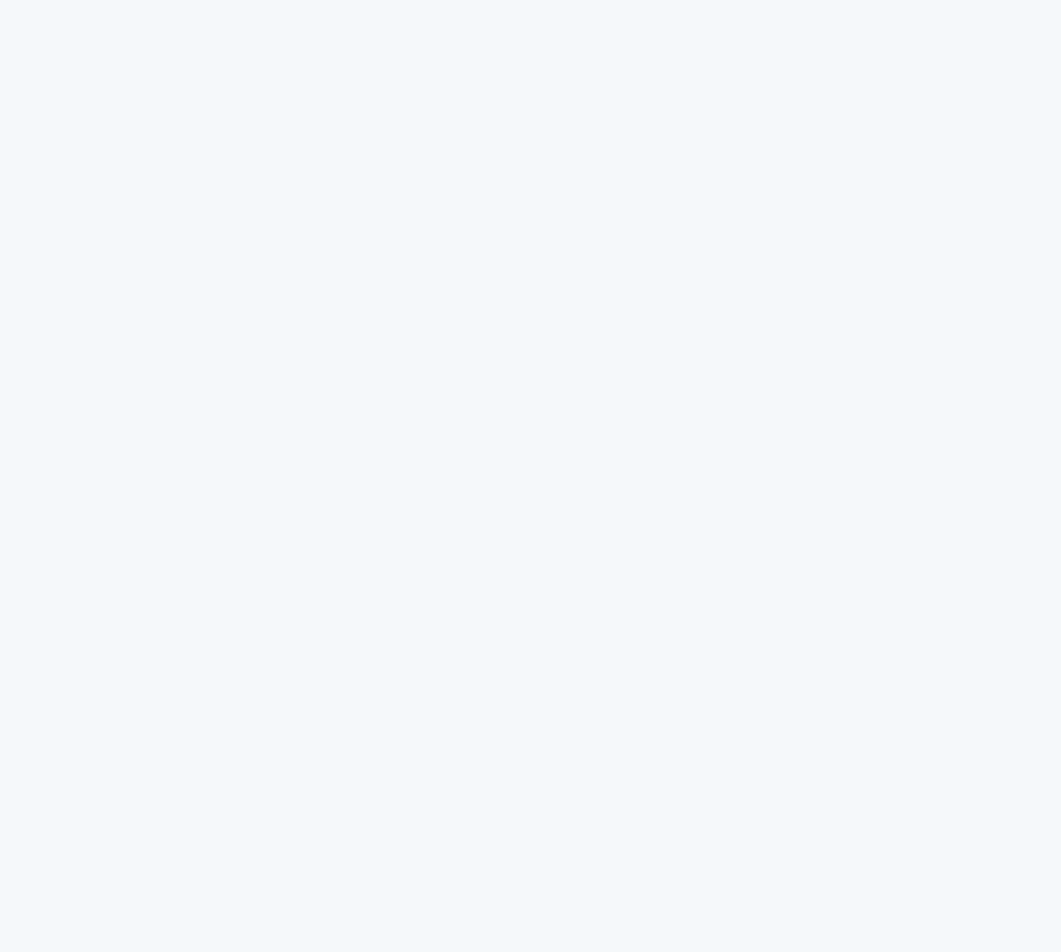
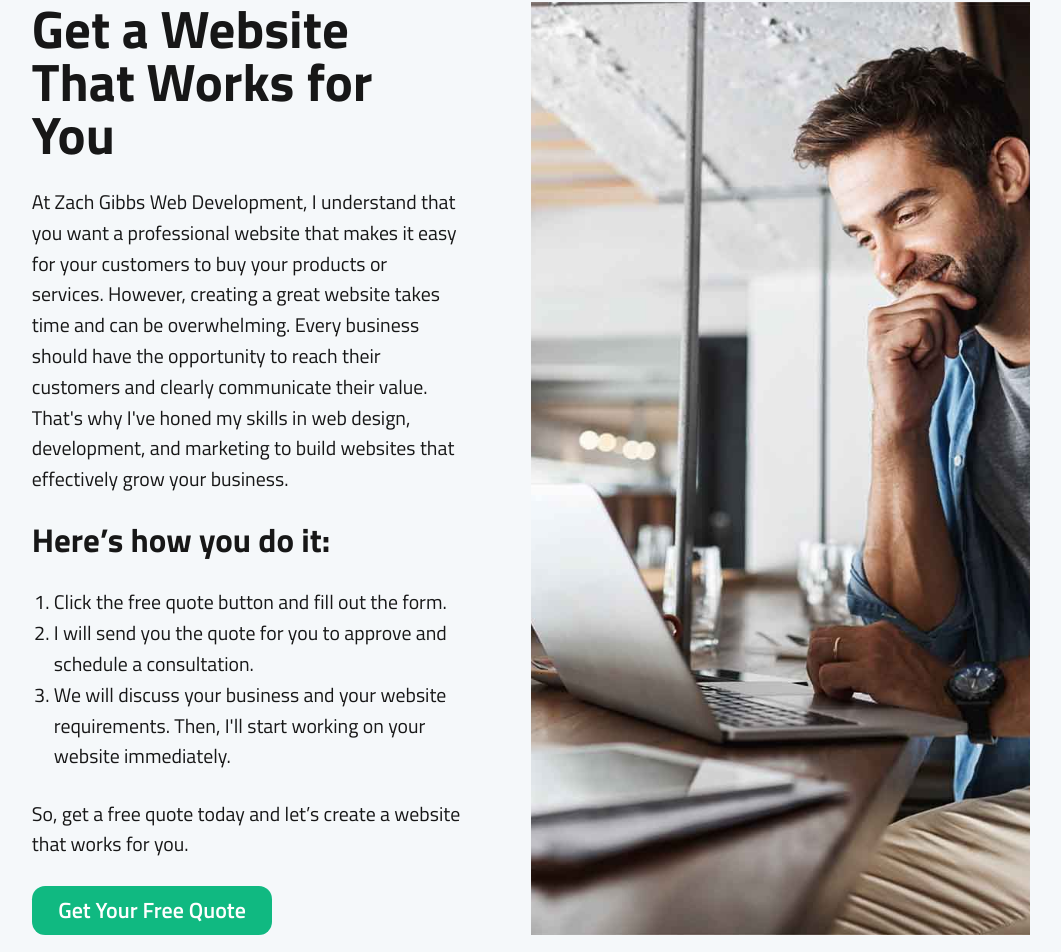
Before and after one commit to Zgibbs58/zach-web-dev-nextjs, a Next.js app: page / in a window 1280 px wide. Shown: the part 7020-7972 px from the top of the page, without its empty margins (109-1170 px from the left). Before the commit the page ends 6741 px from the top, so only its background shows below. Built offline with nearby package versions, Linux system fonts and the light colour scheme.

Commit message:
Added the Explanatory section and utilized the Animatedheader component for the client component with animation.

```diff
--- /dev/null
+++ b/src/app/components/ExplanatorySection.tsx
@@ -0,0 +1,33 @@
+import Button from "./ui/Button";
+import Image from "next/image";
+import AnimatedHeader from "./AnimatedHeader";
+
+const Explanatory = () => {
+  return (
+    <section className="flex flex-col xl:flex-row gap-16 my-48 lg:my-64 px-8 lg:px-32">
+      <div className="relative flex flex-col justify-center text-left gap-6 items-start xl:w-1/2">
+        <AnimatedHeader text="Get a Website That Works for You" xVal={-50} />
+        <p className="lg:text-lg">
+          At Zach Gibbs Web Development, I understand that you want a professional website that makes it easy for your customers to buy your products
+          or services. However, creating a great website takes time and can be overwhelming. Every business should have the opportunity to reach their
+          customers and clearly communicate their value. That&apos;s why I&apos;ve honed my skills in web design, development, and marketing to build
+          websites that effectively grow your business.
+        </p>
+        <h4 className="text-2xl lg:text-3xl font-bold">Here’s how you do it:</h4>
+        <ol className="ml-5 list-decimal lg:text-lg">
+          <li>Click the free quote button and fill out the form.</li>
+          <li>I will send you the quote for you to approve and schedule a consultation.</li>
+          <li>We will discuss your business and your website requirements. Then, I&apos;ll start working on your website immediately.</li>
+        </ol>
+        <p className="lg:text-lg">So, get a free quote today and let’s create a website that works for you.</p>
+        <Button variant="primary" link="contact">
+          Get Your Free Quote
+        </Button>
+      </div>
+      <Image className="xl:w-1/2 object-cover" width={1000} height={1000} src="/images/happyCustomer.jpg" alt="Happy customer enjoying website" />
+      {/* <img className="xl:w-1/2 object-cover" src="/images/happyCustomer.jpg" alt="Happy customer enjoying website" /> */}
+    </section>
+  );
+};
+
+export default Explanatory;
--- a/src/app/components/Hero.tsx
+++ b/src/app/components/Hero.tsx
@@ -5,7 +5,7 @@ import Button from "./ui/Button";
 export default function Hero() {
   return (
     <section
-      className="relative flex items-center justify-start bg-cover bg-center py-40 md:py-48 2xl:py-64 max-h-screen"
+      className="relative flex items-center justify-start bg-cover bg-center py-40 md:py-48 3xl:py-58 max-h-screen"
       style={{ backgroundImage: "url('/images/goodReviewsOpt2.jpg')" }}
     >
       <div className="absolute inset-0 bg-black opacity-50"></div>
--- a/src/app/components/StepCard.tsx
+++ b/src/app/components/StepCard.tsx
@@ -12,7 +12,7 @@ export default function StepCard({ delayVal, stepNum, title, text }: { delayVal:
     >
       <div className="text-4xl font-bold text-emerald-500 mb-4">{stepNum}</div>
       <h3 className="text-2xl font-semibold mb-2">{title}</h3>
-      <p className="text-lg">{text}</p>
+      <p className="">{text}</p>
     </motion.div>
   );
 }
--- a/src/app/page.tsx
+++ b/src/app/page.tsx
@@ -6,6 +6,7 @@ import WhySection from "./components/WhySection";
 import TestimonailSection from "./components/TestimonialSection";
 import CtaSection from "./components/CtaSection";
 import StepsSection from "./components/StepsSection";
+import ExplanatorySection from "./components/ExplanatorySection";
 
 export default function Home() {
   return (
@@ -45,6 +46,7 @@ export default function Home() {
         />
         <CtaSection />
         <StepsSection />
+        <ExplanatorySection />
       </section>
     </main>
   );
```
